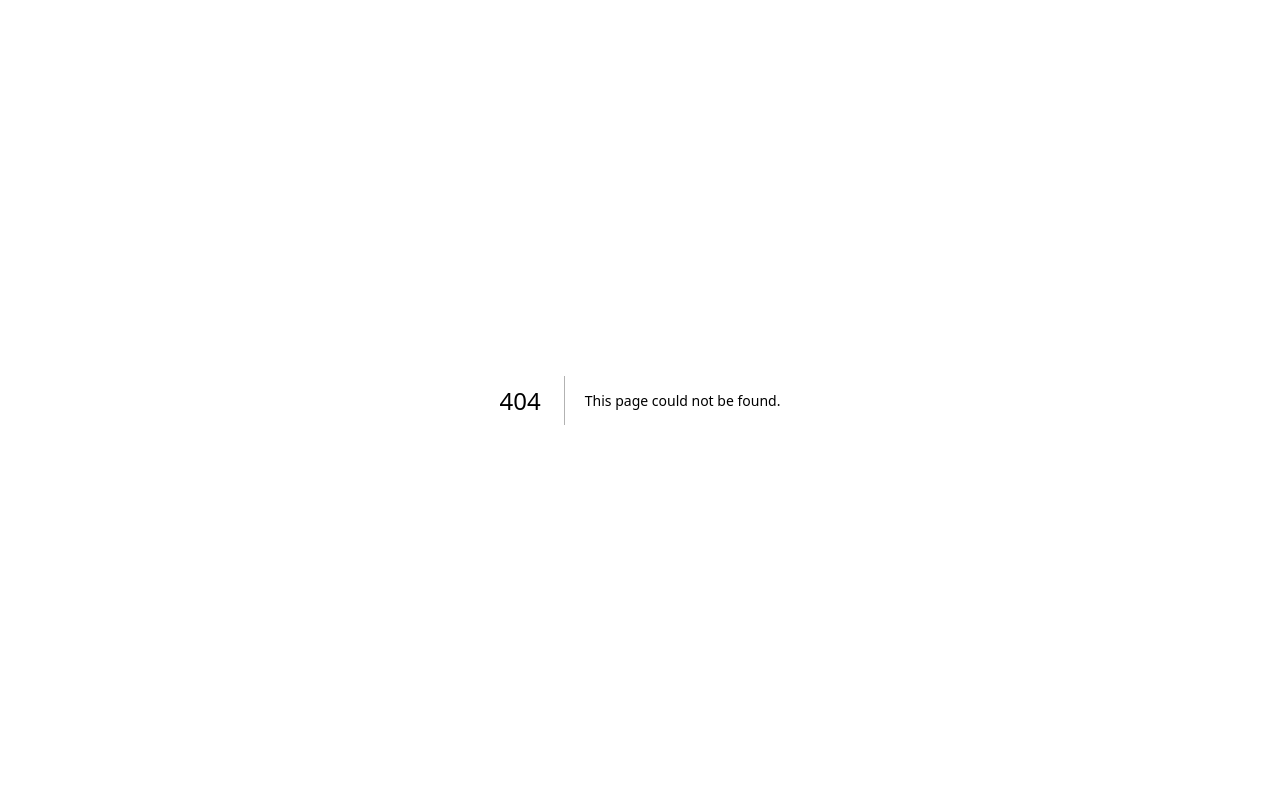
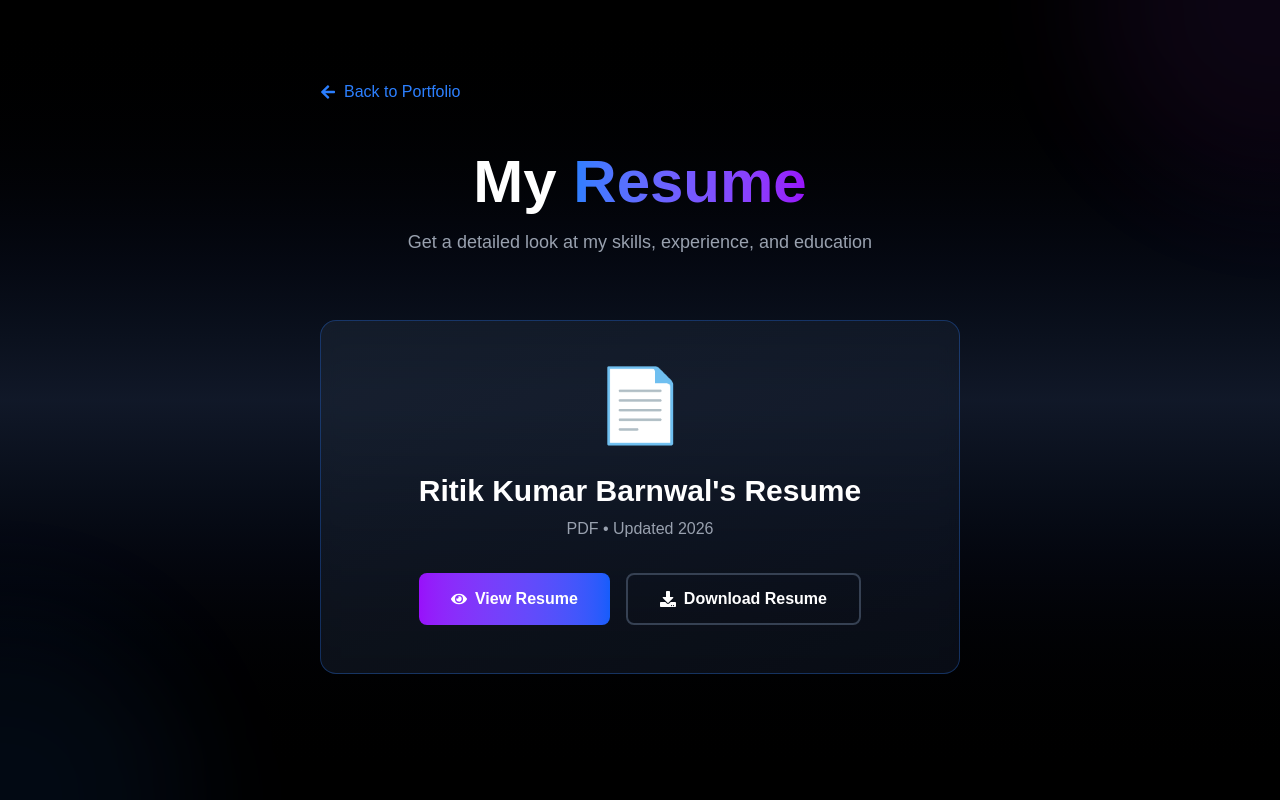
Before and after one commit to Ritikkumar266/Personal_Portfolio, a Next.js app in the folder portfolio/: page /resume in a window 1280 px wide. Before the commit this address had no page. Built offline with nearby package versions, Linux system fonts and the light colour scheme.

Commit message:
Add resume page with view and download options

```diff
--- /dev/null
+++ b/portfolio/app/resume/page.tsx
@@ -0,0 +1,84 @@
+'use client';
+
+import { motion } from 'framer-motion';
+import { FaArrowLeft, FaDownload, FaEye } from 'react-icons/fa';
+import Link from 'next/link';
+
+export default function ResumePage() {
+  return (
+    <div className="min-h-screen bg-gradient-to-b from-black via-gray-900 to-black text-white py-20">
+      <div className="max-w-2xl mx-auto px-4">
+        {/* Back Button */}
+        <motion.div
+          initial={{ opacity: 0, x: -20 }}
+          animate={{ opacity: 1, x: 0 }}
+          transition={{ duration: 0.6 }}
+          className="mb-12"
+        >
+          <Link href="/" className="flex items-center gap-2 text-blue-500 hover:text-blue-400 transition-colors">
+            <FaArrowLeft /> Back to Portfolio
+          </Link>
+        </motion.div>
+
+        {/* Header */}
+        <motion.div
+          initial={{ opacity: 0, y: 20 }}
+          animate={{ opacity: 1, y: 0 }}
+          transition={{ duration: 0.6, delay: 0.2 }}
+          className="text-center mb-16"
+        >
+          <h1 className="text-5xl md:text-6xl font-bold mb-4">
+            My <span className="text-transparent bg-clip-text bg-gradient-to-r from-blue-500 to-purple-600">Resume</span>
+          </h1>
+          <p className="text-gray-400 text-lg">Get a detailed look at my skills, experience, and education</p>
+        </motion.div>
+
+        {/* Resume Card */}
+        <motion.div
+          initial={{ opacity: 0, scale: 0.9 }}
+          animate={{ opacity: 1, scale: 1 }}
+          transition={{ duration: 0.6, delay: 0.4 }}
+          className="bg-gradient-to-br from-gray-800/50 to-gray-900/50 border border-blue-500/30 rounded-2xl p-12 text-center backdrop-blur-sm"
+        >
+          {/* Document Icon */}
+          <div className="flex justify-center mb-8">
+            <div className="text-7xl text-purple-500">📄</div>
+          </div>
+
+          {/* Resume Info */}
+          <h2 className="text-3xl font-bold mb-2">Ritik Kumar Barnwal's Resume</h2>
+          <p className="text-gray-400 mb-8">PDF • Updated 2026</p>
+
+          {/* Buttons */}
+          <div className="flex flex-col sm:flex-row gap-4 justify-center">
+            <motion.a
+              href="/cv ritik_.pdf"
+              target="_blank"
+              rel="noopener noreferrer"
+              whileHover={{ scale: 1.05 }}
+              whileTap={{ scale: 0.95 }}
+              className="flex items-center justify-center gap-2 px-8 py-3 bg-gradient-to-r from-purple-600 to-blue-600 rounded-lg font-semibold hover:shadow-lg hover:shadow-purple-500/50 transition-all"
+            >
+              <FaEye /> View Resume
+            </motion.a>
+            <motion.a
+              href="/cv ritik_.pdf"
+              download="Ritik_Kumar_Barnwal_Resume.pdf"
+              whileHover={{ scale: 1.05 }}
+              whileTap={{ scale: 0.95 }}
+              className="flex items-center justify-center gap-2 px-8 py-3 bg-transparent border-2 border-gray-700 rounded-lg font-semibold hover:border-blue-500 transition-all"
+            >
+              <FaDownload /> Download Resume
+            </motion.a>
+          </div>
+        </motion.div>
+
+        {/* Decorative Elements */}
+        <div className="absolute inset-0 overflow-hidden pointer-events-none">
+          <div className="absolute w-96 h-96 bg-purple-500/10 rounded-full blur-3xl -top-48 -right-48 animate-pulse"></div>
+          <div className="absolute w-96 h-96 bg-blue-500/10 rounded-full blur-3xl -bottom-48 -left-48 animate-pulse delay-1000"></div>
+        </div>
+      </div>
+    </div>
+  );
+}
--- a/portfolio/components/Navbar.tsx
+++ b/portfolio/components/Navbar.tsx
@@ -115,8 +115,7 @@ export default function Navbar() {
 
             {/* Resume Button */}
             <motion.a
-              href="/cv ritik_.pdf"
-              download="Ritik_Kumar_CV.pdf"
+              href="/resume"
               whileHover={{ scale: 1.05 }}
               whileTap={{ scale: 0.95 }}
               className="ml-4 px-6 py-2 bg-gradient-to-r from-blue-500 to-purple-600 text-white rounded-lg font-semibold flex items-center gap-2 hover:shadow-lg hover:shadow-blue-500/50 transition-all duration-300"
```
